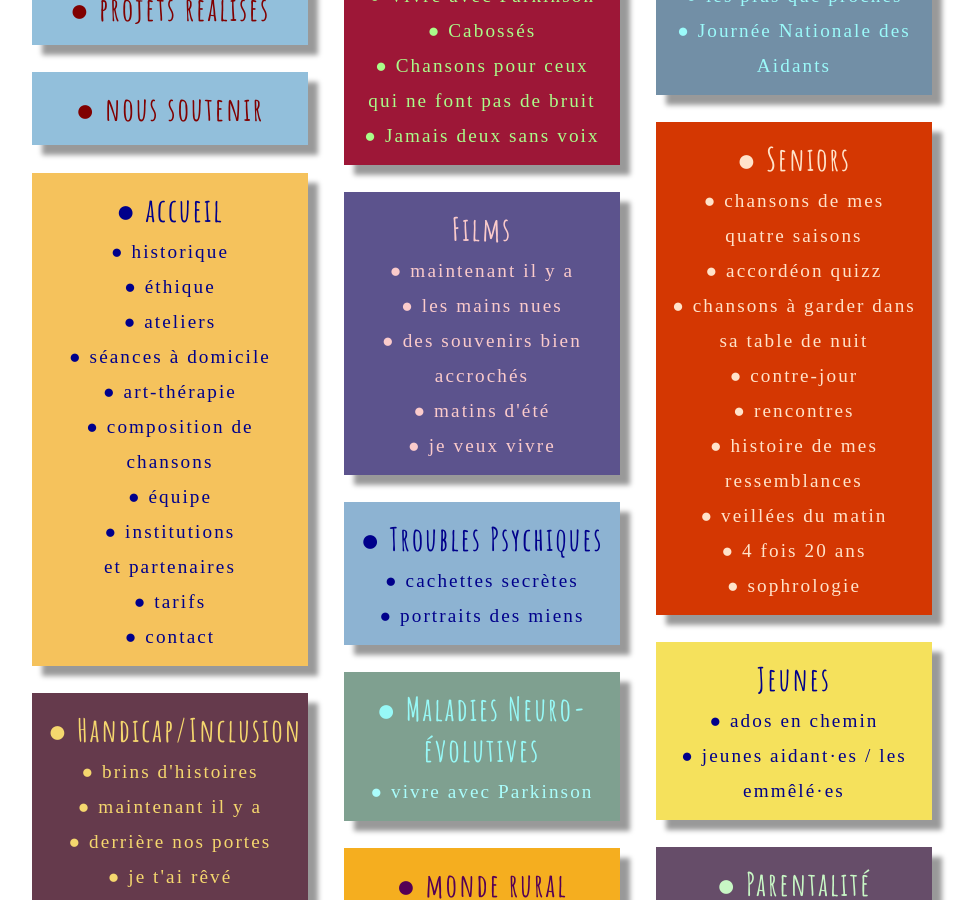
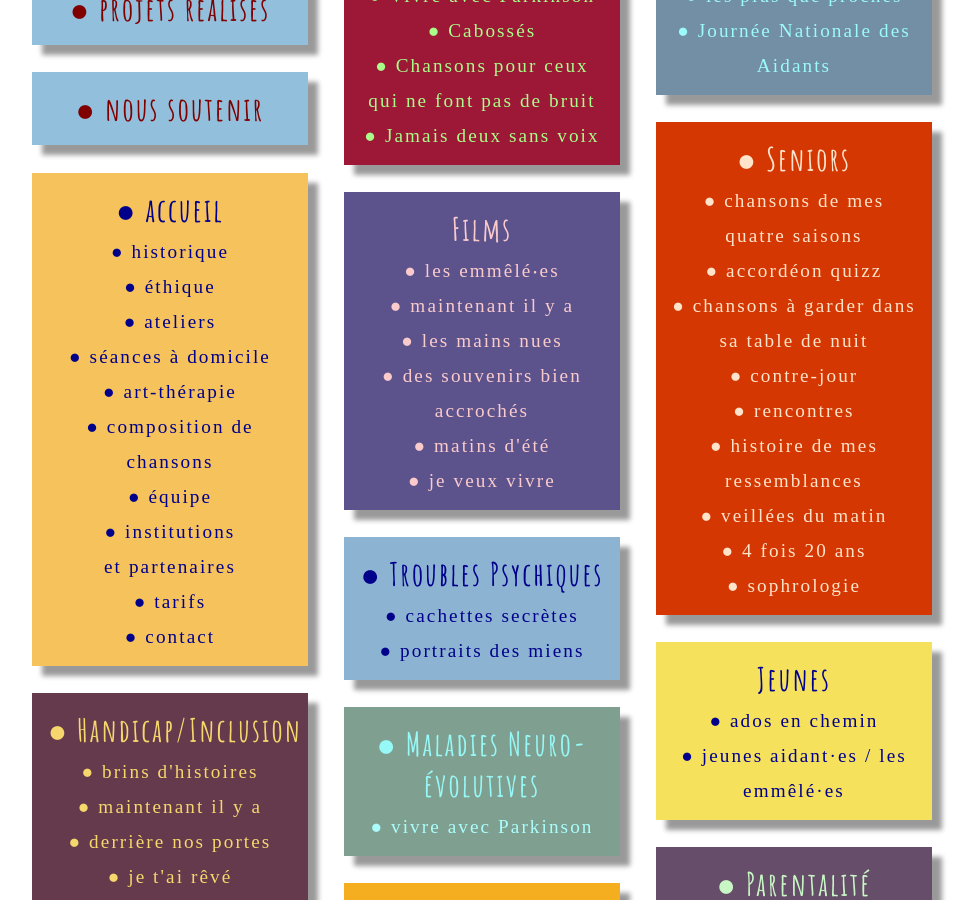
Before and after one commit to leshnik/revertouthaut, a Jekyll site: the page built from index.html, in a window 1280 px wide and 900 px high, scrolled down 8882 px. Shown: the whole window, without its empty margins (158-1134 px from the left). Built offline with Jekyll 4.4.1, drawn with Linux system fonts in a browser that asks for light colours.

Commit message:
navlistcards2 link to capta JA

```diff
--- a/_includes/NavListCards2.html
+++ b/_includes/NavListCards2.html
@@ -77,6 +77,7 @@
       class="shadow"
       style="background: #5c538d; width: 28ch">
       <span class="nav-list-heading" style="color:#fbcbcb">Films</span><br>
+      <a class="nav-list-item subtlehover" style="color: #fbcbcb" href="lesemmelescapta">●&nbsp;les emmêlé‧es</a>
       <a class="nav-list-item subtlehover" style="color: #fbcbcb" href="/milya-film">●&nbsp;maintenant il y a</a><br>
       <a class="nav-list-item subtlehover" style="color: #fbcbcb" href="/les-mains-nues">●&nbsp;les mains nues</a><br>
       <a class="nav-list-item subtlehover" style="color: #fbcbcb" href="/des-souvenirs-bien-accroches"
```
